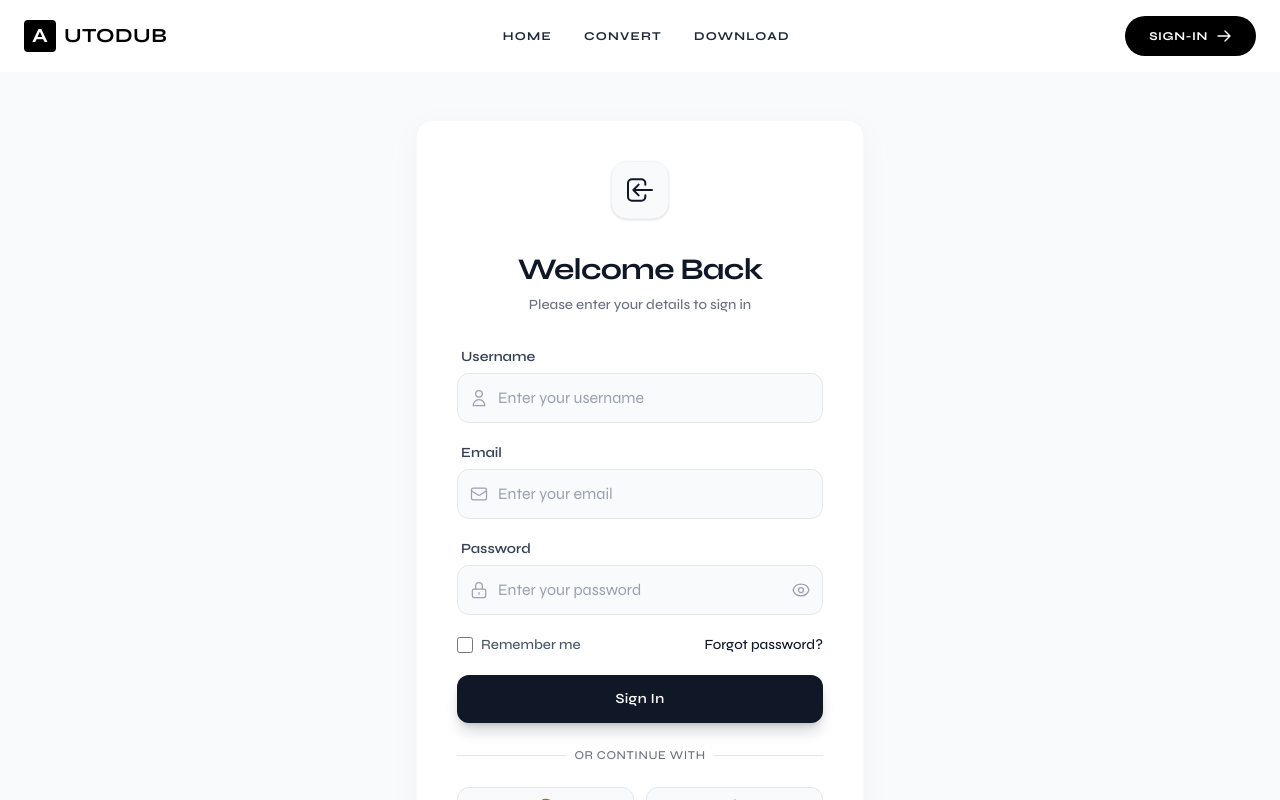
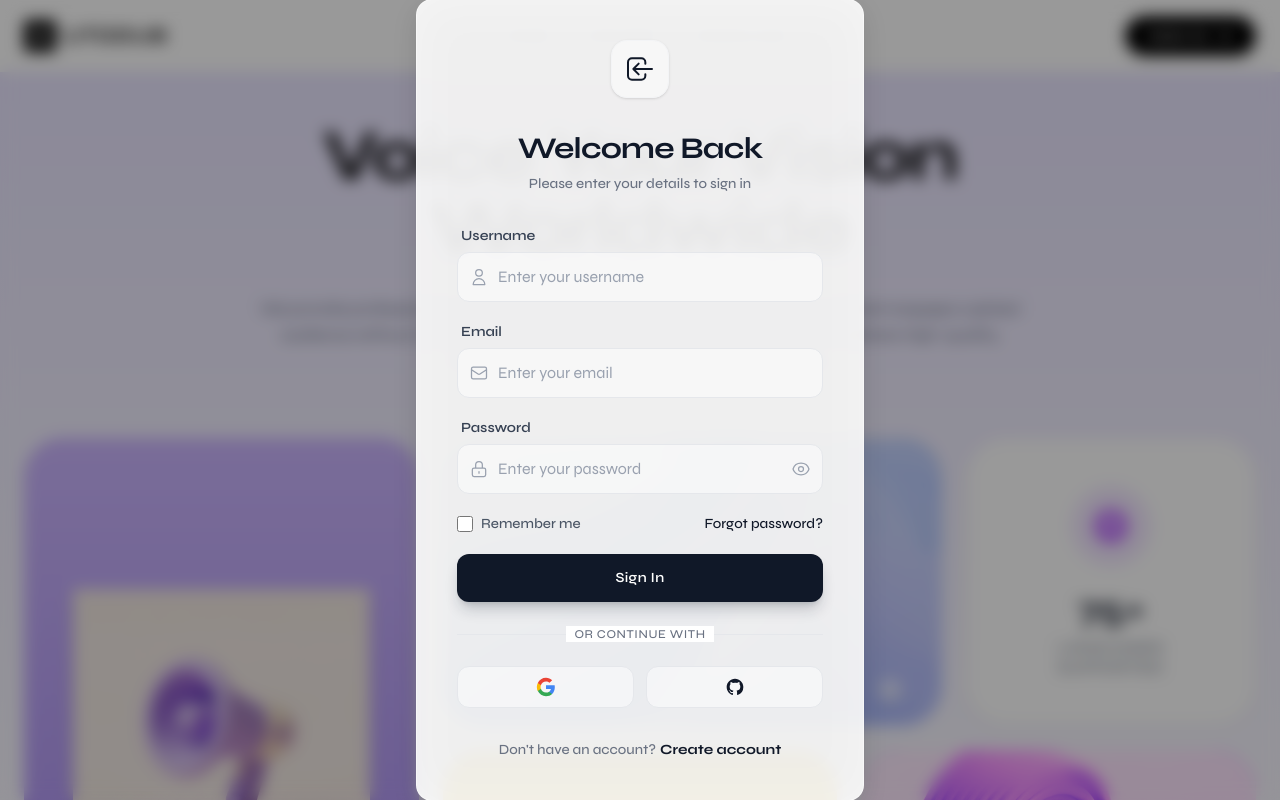
Before and after one commit to ilam15/Techgium-AutoDub, a React (Vite) app in the folder FrontEnd/: page /login in a window 1280 px wide. Shown: the top 800 px of the page. Built offline with nearby package versions, Linux system fonts and the light colour scheme.

Commit message:
feat: Implement initial application routing and user authentication components.

```diff
--- a/FrontEnd/src/App.jsx
+++ b/FrontEnd/src/App.jsx
@@ -12,8 +12,22 @@ const Layout = () => {
       <Navbar />
       <Routes>
         <Route path="/" element={<LandingPage />} />
-        <Route path="/login" element={<Login />} />
-        <Route path="/register" element={<Register />} />
+        <Route path="/login" element={
+          <>
+            <LandingPage />
+            <div className="fixed inset-0 z-50">
+              <Login />
+            </div>
+          </>
+        } />
+        <Route path="/register" element={
+          <>
+            <LandingPage />
+            <div className="fixed inset-0 z-50">
+              <Register />
+            </div>
+          </>
+        } />
         <Route path="/input" element={<InputPage />} />
         <Route path="/preview" element={<PreviewPage />} />
       </Routes>
--- a/FrontEnd/src/components/authentication/Login.jsx
+++ b/FrontEnd/src/components/authentication/Login.jsx
@@ -1,8 +1,16 @@
 import axios from "axios";
 import { useRef, useState } from "react";
 import { toast } from "react-toastify";
+import { useNavigate } from "react-router-dom";
 
 const Login = () => {
+  const navigate = useNavigate();
+
+  const handleBackdropClick = (e) => {
+    if (e.target === e.currentTarget) {
+      navigate("/");
+    }
+  };
 
   const email = useRef(null);
   const username = useRef(null);
@@ -53,11 +61,15 @@ const Login = () => {
     password.current.value = "";
   };
   return (
-    <div className="min-h-screen flex items-center justify-center bg-gray-50 py-12 px-4 sm:px-6 lg:px-8 font-sans">
-      <div className="max-w-md w-full bg-white rounded-2xl shadow-[0_8px_30px_rgb(0,0,0,0.04)] border border-gray-100/50 p-8 sm:p-10 transition-all duration-300 hover:shadow-[0_8px_30px_rgb(0,0,0,0.08)]">
+    <div
+      className="fixed inset-0 z-50 flex items-center justify-center bg-black/40 backdrop-blur-sm font-sans"
+      onClick={handleBackdropClick}
+    >
+
+      <div className="max-w-md w-full bg-white/90 backdrop-blur-xl rounded-2xl shadow-[0_8px_30px_rgb(0,0,0,0.12)] border border-white/50 p-8 sm:p-10 transition-all duration-300 hover:shadow-[0_8px_30px_rgb(0,0,0,0.16)] relative z-10 mx-4">
 
         <div className="flex justify-center mb-8">
-          <div className="p-3 bg-gray-50 rounded-2xl border border-gray-100 shadow-sm">
+          <div className="p-3 bg-white/50 rounded-2xl border border-gray-100 shadow-sm">
             <svg className="w-8 h-8 text-gray-900" fill="none" stroke="currentColor" viewBox="0 0 24 24">
               <path strokeLinecap="round" strokeLinejoin="round" strokeWidth={1.5} d="M11 16l-4-4m0 0l4-4m-4 4h14m-5 4v1a3 3 0 01-3 3H6a3 3 0 01-3-3V7a3 3 0 013-3h7a3 3 0 013 3v1" />
             </svg>
@@ -86,7 +98,7 @@ const Login = () => {
                 type="text"
                 placeholder="Enter your username"
                 ref={username}
-                className="w-full pl-10 pr-4 py-3 bg-gray-50 border border-gray-200 rounded-xl text-gray-900 placeholder-gray-400 focus:outline-none focus:border-gray-900 focus:ring-1 focus:ring-gray-900 focus:bg-white transition-all duration-200 ease-in-out"
+                className="w-full pl-10 pr-4 py-3 bg-white/50 border border-gray-200 rounded-xl text-gray-900 placeholder-gray-400 focus:outline-none focus:border-gray-900 focus:ring-1 focus:ring-gray-900 focus:bg-white transition-all duration-200 ease-in-out"
               />
             </div>
           </div>
@@ -103,7 +115,7 @@ const Login = () => {
                 type="email"
                 placeholder="Enter your email"
                 ref={email}
-                className="w-full pl-10 pr-4 py-3 bg-gray-50 border border-gray-200 rounded-xl text-gray-900 placeholder-gray-400 focus:outline-none focus:border-gray-900 focus:ring-1 focus:ring-gray-900 focus:bg-white transition-all duration-200 ease-in-out"
+                className="w-full pl-10 pr-4 py-3 bg-white/50 border border-gray-200 rounded-xl text-gray-900 placeholder-gray-400 focus:outline-none focus:border-gray-900 focus:ring-1 focus:ring-gray-900 focus:bg-white transition-all duration-200 ease-in-out"
               />
             </div>
           </div>
@@ -121,7 +133,7 @@ const Login = () => {
                 type={showPassword ? "text" : "password"}
                 placeholder="Enter your password"
                 ref={password}
-                className="w-full pl-10 pr-12 py-3 bg-gray-50 border border-gray-200 rounded-xl text-gray-900 placeholder-gray-400 focus:outline-none focus:border-gray-900 focus:ring-1 focus:ring-gray-900 focus:bg-white transition-all duration-200 ease-in-out"
+                className="w-full pl-10 pr-12 py-3 bg-white/50 border border-gray-200 rounded-xl text-gray-900 placeholder-gray-400 focus:outline-none focus:border-gray-900 focus:ring-1 focus:ring-gray-900 focus:bg-white transition-all duration-200 ease-in-out"
               />
               <button
                 type="button"
@@ -187,7 +199,7 @@ const Login = () => {
           </div>
 
           <div className="grid grid-cols-2 gap-3">
-            <button type="button" onClick={() => toast.info("Google Login Coming Soon!")} className="flex items-center justify-center px-4 py-2.5 border border-gray-200 rounded-xl bg-gray-50 hover:bg-gray-100 transition-colors duration-200 active:bg-gray-200">
+            <button type="button" onClick={() => toast.info("Google Login Coming Soon!")} className="flex items-center justify-center px-4 py-2.5 border border-gray-200 rounded-xl bg-white/50 hover:bg-gray-100 transition-colors duration-200 active:bg-gray-200">
               <svg className="h-5 w-5" viewBox="0 0 24 24">
                 <path d="M22.56 12.25c0-.78-.07-1.53-.2-2.25H12v4.26h5.92c-.26 1.37-1.04 2.53-2.21 3.31v2.77h3.57c2.08-1.92 3.28-4.74 3.28-8.09z" fill="#4285F4" />
                 <path d="M12 23c2.97 0 5.46-.98 7.28-2.66l-3.57-2.77c-.98.66-2.23 1.06-3.71 1.06-2.86 0-5.29-1.93-6.16-4.53H2.18v2.84C3.99 20.53 7.7 23 12 23z" fill="#34A853" />
@@ -195,7 +207,7 @@ const Login = () => {
                 <path d="M12 5.38c1.62 0 3.06.56 4.21 1.64l3.15-3.15C17.45 2.09 14.97 1 12 1 7.7 1 3.99 3.47 2.18 7.07l3.66 2.84c.87-2.6 3.3-4.53 6.16-4.53z" fill="#EA4335" />
               </svg>
             </button>
-            <button type="button" onClick={() => toast.info("GitHub Login Coming Soon!")} className="flex items-center justify-center px-4 py-2.5 border border-gray-200 rounded-xl bg-gray-50 hover:bg-gray-100 transition-colors duration-200 active:bg-gray-200">
+            <button type="button" onClick={() => toast.info("GitHub Login Coming Soon!")} className="flex items-center justify-center px-4 py-2.5 border border-gray-200 rounded-xl bg-white/50 hover:bg-gray-100 transition-colors duration-200 active:bg-gray-200">
               <svg className="h-5 w-5 text-gray-900" fill="currentColor" viewBox="0 0 24 24">
                 <path fillRule="evenodd" d="M12 2C6.477 2 2 6.484 2 12.017c0 4.425 2.865 8.18 6.839 9.504.5.092.682-.217.682-.483 0-.237-.008-.868-.013-1.703-2.782.605-3.369-1.343-3.369-1.343-.454-1.158-1.11-1.466-1.11-1.466-.908-.62.069-.608.069-.608 1.003.07 1.531 1.032 1.531 1.032.892 1.53 2.341 1.088 2.91.832.092-.647.35-1.088.636-1.338-2.22-.253-4.555-1.113-4.555-4.951 0-1.093.39-1.988 1.029-2.688-.103-.253-.446-1.272.098-2.65 0 0 .84-.27 2.75 1.026A9.564 9.564 0 0112 6.844c.85.004 1.705.115 2.504.337 1.909-1.296 2.747-1.027 2.747-1.027.546 1.379.202 2.398.1 2.651.64.7 1.028 1.595 1.028 2.688 0 3.848-2.339 4.695-4.566 4.943.359.309.678.92.678 1.855 0 1.338-.012 2.419-.012 2.747 0 .268.18.58.688.482A10.019 10.019 0 0022 12.017C22 6.484 17.522 2 12 2z" clipRule="evenodd" />
               </svg>
--- a/FrontEnd/src/components/authentication/Register.jsx
+++ b/FrontEnd/src/components/authentication/Register.jsx
@@ -1,8 +1,16 @@
 import axios from "axios";
 import { toast } from "react-toastify";
 import { useRef, useState } from "react";
+import { useNavigate } from "react-router-dom";
 
 const Register = () => {
+    const navigate = useNavigate();
+
+    const handleBackdropClick = (e) => {
+        if (e.target === e.currentTarget) {
+            navigate("/");
+        }
+    };
 
     const email = useRef(null);
     const username = useRef(null);
@@ -62,11 +70,12 @@ const Register = () => {
     };
 
     return (
-        <div className="min-h-screen flex items-center justify-center bg-gray-50 py-12 px-4 sm:px-6 lg:px-8 font-sans">
-            <div className="max-w-md w-full bg-white rounded-2xl shadow-[0_8px_30px_rgb(0,0,0,0.04)] border border-gray-100/50 p-8 sm:p-10 transition-all duration-300 hover:shadow-[0_8px_30px_rgb(0,0,0,0.08)]">
+        <div className="fixed inset-0 z-50 flex items-center justify-center bg-black/40 backdrop-blur-sm font-sans pt-12 sm:pt-20 lg:pt-24 h-full overflow-y-auto" onClick={handleBackdropClick}>
+
+            <div className="max-w-md w-full bg-white/90 backdrop-blur-xl rounded-2xl shadow-[0_8px_30px_rgb(0,0,0,0.12)] border border-white/50 p-8 sm:p-10 transition-all duration-300 hover:shadow-[0_8px_30px_rgb(0,0,0,0.16)] relative z-10 mx-4 my-8">
 
                 <div className="flex justify-center mb-8">
-                    <div className="p-3 bg-gray-50 rounded-2xl border border-gray-100 shadow-sm">
+                    <div className="p-3 bg-white/50 rounded-2xl border border-gray-100 shadow-sm">
                         <svg className="w-8 h-8 text-gray-900" fill="none" stroke="currentColor" viewBox="0 0 24 24">
                             <path strokeLinecap="round" strokeLinejoin="round" strokeWidth={1.5} d="M18 9v3m0 0v3m0-3h3m-3 0h-3m-2-5a4 4 0 11-8 0 4 4 0 018 0zM3 20a6 6 0 0112 0v1H3v-1z" />
                         </svg>
@@ -95,7 +104,7 @@ const Register = () => {
                                 type="text"
                                 placeholder="Choose a username"
                                 ref={username}
-                                className="w-full pl-10 pr-4 py-3 bg-gray-50 border border-gray-200 rounded-xl text-gray-900 placeholder-gray-400 focus:outline-none focus:border-gray-900 focus:ring-1 focus:ring-gray-900 focus:bg-white transition-all duration-200 ease-in-out"
+                                className="w-full pl-10 pr-4 py-3 bg-white/50 border border-gray-200 rounded-xl text-gray-900 placeholder-gray-400 focus:outline-none focus:border-gray-900 focus:ring-1 focus:ring-gray-900 focus:bg-white transition-all duration-200 ease-in-out"
                             />
                         </div>
                     </div>
@@ -112,7 +121,7 @@ const Register = () => {
                                 type="email"
                                 placeholder="Enter your email"
                                 ref={email}
-                                className="w-full pl-10 pr-4 py-3 bg-gray-50 border border-gray-200 rounded-xl text-gray-900 placeholder-gray-400 focus:outline-none focus:border-gray-900 focus:ring-1 focus:ring-gray-900 focus:bg-white transition-all duration-200 ease-in-out"
+                                className="w-full pl-10 pr-4 py-3 bg-white/50 border border-gray-200 rounded-xl text-gray-900 placeholder-gray-400 focus:outline-none focus:border-gray-900 focus:ring-1 focus:ring-gray-900 focus:bg-white transition-all duration-200 ease-in-out"
                             />
                         </div>
                     </div>
@@ -129,7 +138,7 @@ const Register = () => {
                                 type={showPassword ? "text" : "password"}
                                 placeholder="Create a strong password"
                                 ref={password}
-                                className="w-full pl-10 pr-12 py-3 bg-gray-50 border border-gray-200 rounded-xl text-gray-900 placeholder-gray-400 focus:outline-none focus:border-gray-900 focus:ring-1 focus:ring-gray-900 focus:bg-white transition-all duration-200 ease-in-out"
+                                className="w-full pl-10 pr-12 py-3 bg-white/50 border border-gray-200 rounded-xl text-gray-900 placeholder-gray-400 focus:outline-none focus:border-gray-900 focus:ring-1 focus:ring-gray-900 focus:bg-white transition-all duration-200 ease-in-out"
                             />
                             <button
                                 type="button"
@@ -190,7 +199,7 @@ const Register = () => {
                     </div>
 
                     <div className="grid grid-cols-2 gap-3">
-                        <button type="button" onClick={() => toast.info("Google Login Coming Soon!")} className="flex items-center justify-center px-4 py-2.5 border border-gray-200 rounded-xl bg-gray-50 hover:bg-gray-100 transition-colors duration-200 active:bg-gray-200">
+                        <button type="button" onClick={() => toast.info("Google Login Coming Soon!")} className="flex items-center justify-center px-4 py-2.5 border border-gray-200 rounded-xl bg-white/50 hover:bg-gray-100 transition-colors duration-200 active:bg-gray-200">
                             <svg className="h-5 w-5" viewBox="0 0 24 24">
                                 <path d="M22.56 12.25c0-.78-.07-1.53-.2-2.25H12v4.26h5.92c-.26 1.37-1.04 2.53-2.21 3.31v2.77h3.57c2.08-1.92 3.28-4.74 3.28-8.09z" fill="#4285F4" />
                                 <path d="M12 23c2.97 0 5.46-.98 7.28-2.66l-3.57-2.77c-.98.66-2.23 1.06-3.71 1.06-2.86 0-5.29-1.93-6.16-4.53H2.18v2.84C3.99 20.53 7.7 23 12 23z" fill="#34A853" />
@@ -198,7 +207,7 @@ const Register = () => {
                                 <path d="M12 5.38c1.62 0 3.06.56 4.21 1.64l3.15-3.15C17.45 2.09 14.97 1 12 1 7.7 1 3.99 3.47 2.18 7.07l3.66 2.84c.87-2.6 3.3-4.53 6.16-4.53z" fill="#EA4335" />
                             </svg>
                         </button>
-                        <button type="button" onClick={() => toast.info("GitHub Login Coming Soon!")} className="flex items-center justify-center px-4 py-2.5 border border-gray-200 rounded-xl bg-gray-50 hover:bg-gray-100 transition-colors duration-200 active:bg-gray-200">
+                        <button type="button" onClick={() => toast.info("GitHub Login Coming Soon!")} className="flex items-center justify-center px-4 py-2.5 border border-gray-200 rounded-xl bg-white/50 hover:bg-gray-100 transition-colors duration-200 active:bg-gray-200">
                             <svg className="h-5 w-5 text-gray-900" fill="currentColor" viewBox="0 0 24 24">
                                 <path fillRule="evenodd" d="M12 2C6.477 2 2 6.484 2 12.017c0 4.425 2.865 8.18 6.839 9.504.5.092.682-.217.682-.483 0-.237-.008-.868-.013-1.703-2.782.605-3.369-1.343-3.369-1.343-.454-1.158-1.11-1.466-1.11-1.466-.908-.62.069-.608.069-.608 1.003.07 1.531 1.032 1.531 1.032.892 1.53 2.341 1.088 2.91.832.092-.647.35-1.088.636-1.338-2.22-.253-4.555-1.113-4.555-4.951 0-1.093.39-1.988 1.029-2.688-.103-.253-.446-1.272.098-2.65 0 0 .84-.27 2.75 1.026A9.564 9.564 0 0112 6.844c.85.004 1.705.115 2.504.337 1.909-1.296 2.747-1.027 2.747-1.027.546 1.379.202 2.398.1 2.651.64.7 1.028 1.595 1.028 2.688 0 3.848-2.339 4.695-4.566 4.943.359.309.678.92.678 1.855 0 1.338-.012 2.419-.012 2.747 0 .268.18.58.688.482A10.019 10.019 0 0022 12.017C22 6.484 17.522 2 12 2z" clipRule="evenodd" />
                             </svg>
--- a/FrontEnd/src/index.css
+++ b/FrontEnd/src/index.css
@@ -28,10 +28,3 @@
         }
     }
 }
-
-body {
-    font-family: var(--font-sans);
-}
-
-
-@import "tailwindcss";
```
